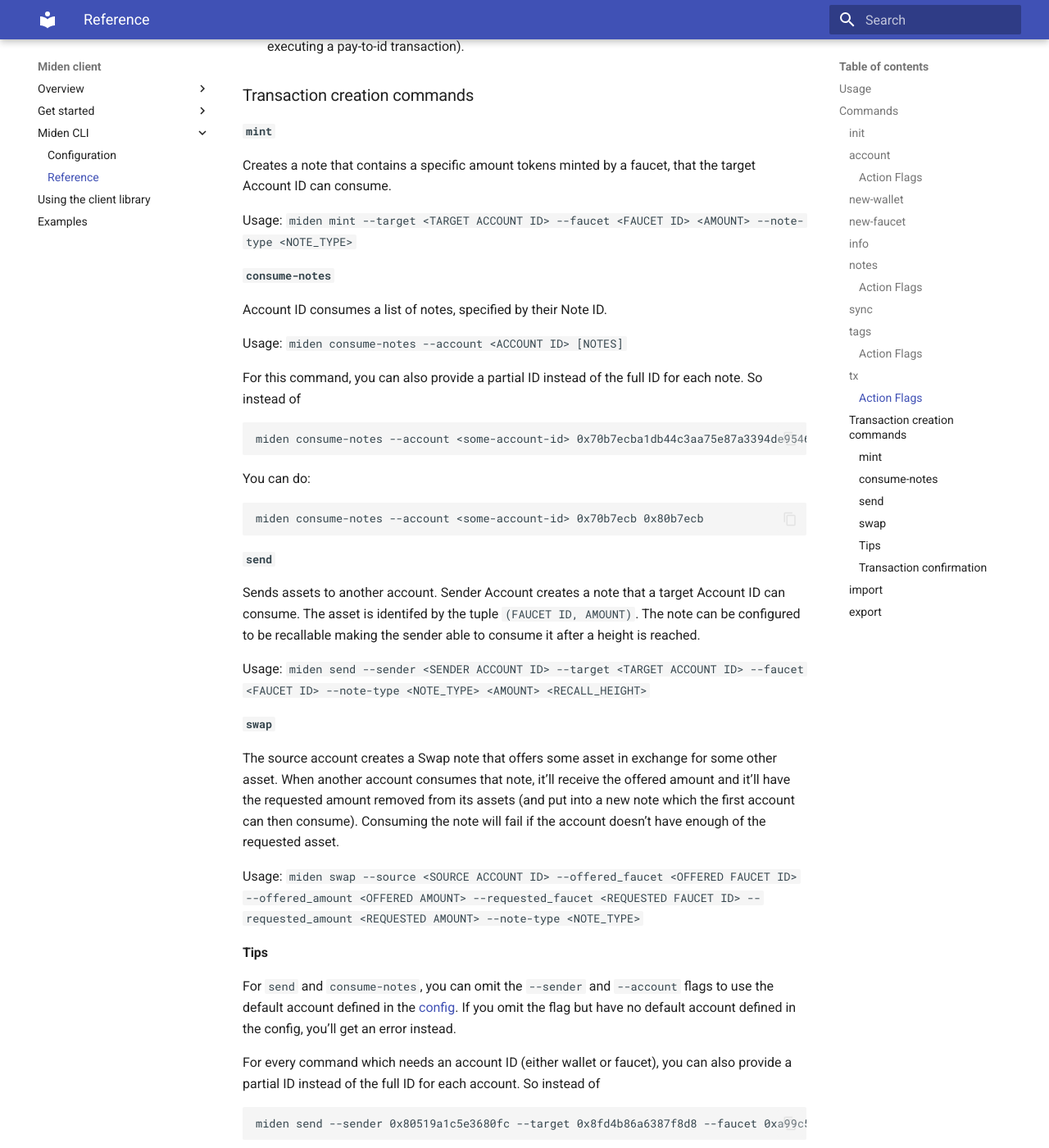
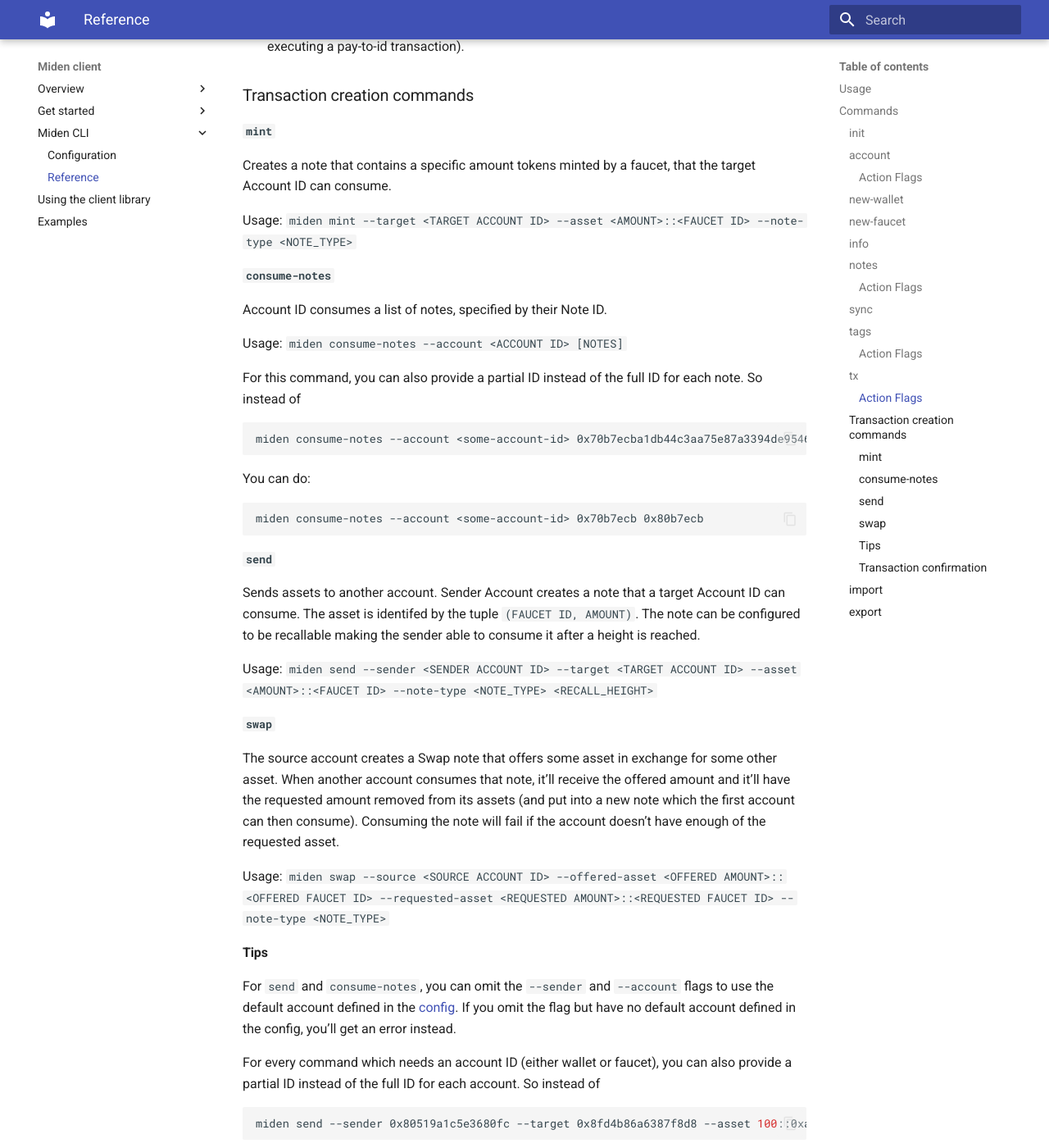
Before and after one commit to 0xPolygonMiden/miden-client, an MkDocs documentation site: the page built from docs/cli-reference.md, in a window 1280 px wide and 1400 px high, scrolled down 3932 px. Shown: the whole window at 82% size. Built offline with MkDocs 1.6.1 and Material for MkDocs 9.7.7, drawn with Linux system fonts in a browser that asks for light colours; some of the changed text lies outside the part shown.

Commit message:
docs: update CLI reference

````diff
--- a/docs/cli-reference.md
+++ b/docs/cli-reference.md
@@ -165,7 +165,7 @@
 
 Creates a note that contains a specific amount tokens minted by a faucet, that the target Account ID can consume.
 
-Usage: `miden mint --target <TARGET ACCOUNT ID> --faucet <FAUCET ID> <AMOUNT> --note-type <NOTE_TYPE>`
+Usage: `miden mint --target <TARGET ACCOUNT ID> --asset <AMOUNT>::<FAUCET ID> --note-type <NOTE_TYPE>`
 
 #### `consume-notes`
 
@@ -189,13 +189,13 @@
 
 Sends assets to another account. Sender Account creates a note that a target Account ID can consume. The asset is identifed by the tuple `(FAUCET ID, AMOUNT)`. The note can be configured to be recallable making the sender able to consume it after a height is reached.
 
-Usage: `miden send --sender <SENDER ACCOUNT ID> --target <TARGET ACCOUNT ID> --faucet <FAUCET ID>  --note-type <NOTE_TYPE> <AMOUNT> <RECALL_HEIGHT>`
+Usage: `miden send --sender <SENDER ACCOUNT ID> --target <TARGET ACCOUNT ID> --asset <AMOUNT>::<FAUCET ID> --note-type <NOTE_TYPE> <RECALL_HEIGHT>`
 
 #### `swap`
 
 The source account creates a Swap note that offers some asset in exchange for some other asset. When another account consumes that note, it'll receive the offered amount and it'll have the requested amount removed from its assets (and put into a new note which the first account can then consume). Consuming the note will fail if the account doesn't have enough of the requested asset.
 
-Usage:  `miden swap --source <SOURCE ACCOUNT ID> --offered_faucet <OFFERED FAUCET ID> --offered_amount <OFFERED AMOUNT> --requested_faucet <REQUESTED FAUCET ID> --requested_amount <REQUESTED AMOUNT> --note-type <NOTE_TYPE>`
+Usage:  `miden swap --source <SOURCE ACCOUNT ID> --offered-asset <OFFERED AMOUNT>::<OFFERED FAUCET ID> --requested-asset <REQUESTED AMOUNT>::<REQUESTED FAUCET ID> --note-type <NOTE_TYPE>`
 
 #### Tips
 For `send` and `consume-notes`, you can omit the `--sender` and `--account` flags to use the default account defined in the [config](./cli-config.md). If you omit the flag but have no default account defined in the config, you'll get an error instead.
@@ -203,13 +203,13 @@
 For every command which needs an account ID (either wallet or faucet), you can also provide a partial ID instead of the full ID for each account. So instead of
 
 ```sh
-miden send --sender 0x80519a1c5e3680fc --target 0x8fd4b86a6387f8d8 --faucet 0xa99c5c8764d4e011 100
+miden send --sender 0x80519a1c5e3680fc --target 0x8fd4b86a6387f8d8 --asset 100::0xa99c5c8764d4e011
 ```
 
 You can do:
 
 ```sh
-miden send --sender 0x80519 --target 0x8fd4b --faucet 0xa99c5 100
+miden send --sender 0x80519 --target 0x8fd4b --asset 100::0xa99c5
 ```
 
 #### Transaction confirmation
````
Also changed, not shown: other parts of docs/cli-reference.md (+1 -1 lines).
